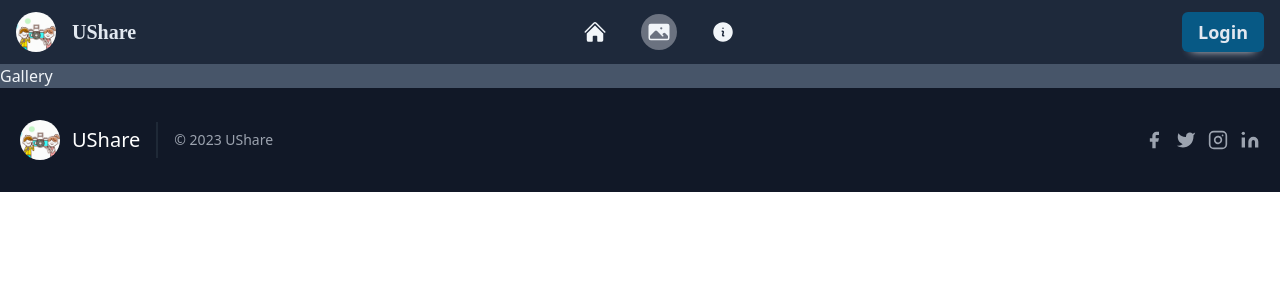
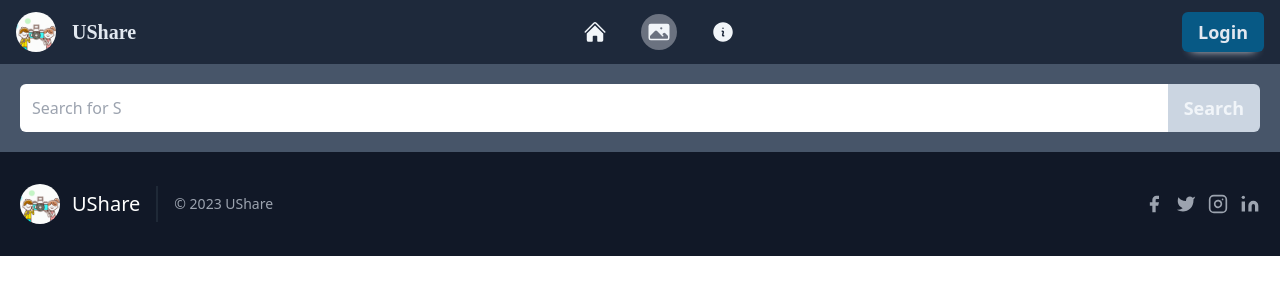
Before and after one commit to Madhur-Dandev/Photo_Sharing_App, a React (Vite) app in the folder frontend/: page /gallery in a window 1280 px wide. Shown: the top 300 px of the page. Built offline with nearby package versions, Linux system fonts and the light colour scheme; a web font is replaced by a local one.

Commit message:
searchbar done.

```diff
--- a/frontend/src/components/Gallery.jsx
+++ b/frontend/src/components/Gallery.jsx
@@ -1,14 +1,93 @@
-import { useEffect, useContext } from "react";
+import { useEffect, useContext, useRef, useMemo } from "react";
 import { context } from "../context";
 
 const Gallery = () => {
   const globalVal = useContext(context);
+  const searchInput = useRef();
+  const searchTextArr = ["Nature", "Wallpaper", "Sports"];
 
   useEffect(() => {
     globalVal.setBallPos(2);
   }, []);
 
-  return <div>Gallery</div>;
+  function abc() {
+    // let index2 = 2;
+    // let interval1, interval2;
+    // function first() {
+    //   // interval1 = setInterval(() => {
+    //   //   index2 = index2 < searchTextArr.length ? index2 + 1 : 0;
+    //   //   console.log(index2);
+    //   //   second();
+    //   // });
+    //   second();
+    // }
+    // function second() {
+    //   let index = 0;
+    //   const textArr = searchTextArr[index2].split("");
+    //   clearInterval(interval1);
+    //   interval2 = setInterval(() => {
+    //     if (index < textArr.length) {
+    //       searchInput.current.placeholder =
+    //         searchInput.current.placeholder + textArr[index];
+    //       index++;
+    //     } else {
+    //       searchInput.current.placeholder = "Search for ";
+    //       clearInterval(interval2);
+    //       index2 = index2 < searchTextArr.length - 1 ? index2 + 1 : 0;
+    //       first();
+    //     }
+    //   }, 1000);
+    // }
+    // second();
+  }
+
+  useEffect(() => {
+    let interval;
+    if (searchInput.current) {
+      let index2 = 0;
+      function first() {
+        let index = 0;
+        const textArr = searchTextArr[index2].split("");
+        interval = setInterval(() => {
+          if (index < textArr.length) {
+            searchInput.current.placeholder =
+              searchInput.current.placeholder + textArr[index];
+            index++;
+          } else {
+            searchInput.current.placeholder = "Search for ";
+            clearInterval(interval);
+            index2 = index2 < searchTextArr.length - 1 ? index2 + 1 : 0;
+            first();
+          }
+        }, 300);
+      }
+      first();
+    }
+    return () => clearInterval(interval);
+  }, []);
+
+  return (
+    <div>
+      <div className="p-5">
+        <form className="w-full flex rounded-md overflow-hidden">
+          <input
+            type="text"
+            name="search"
+            id="search"
+            placeholder="Search for "
+            ref={searchInput}
+            className="w-full p-2 sm:p-3 text-slate-900 text-sm sm:text-base"
+          />
+          <button className="bg-slate-300 px-4 font-bold text:sm sm:text-lg">
+            Search
+          </button>
+        </form>
+      </div>
+      <div>
+        <div></div>
+      </div>
+    </div>
+  );
 };
 
 export default Gallery;
```
